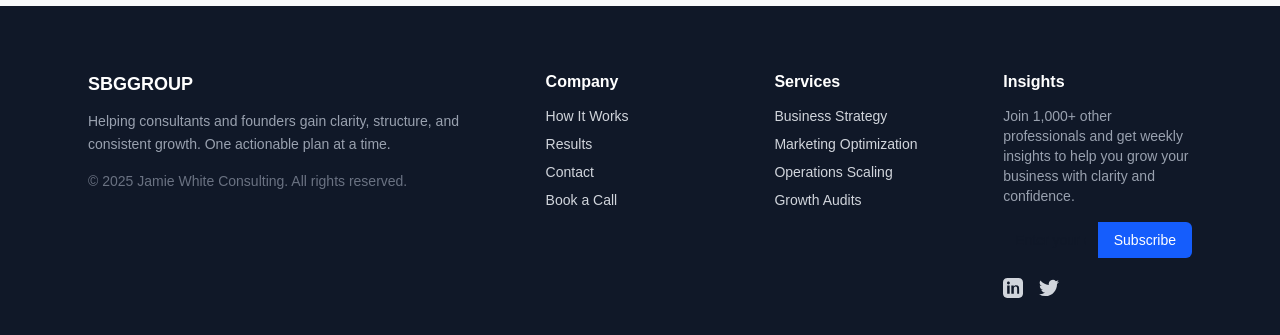
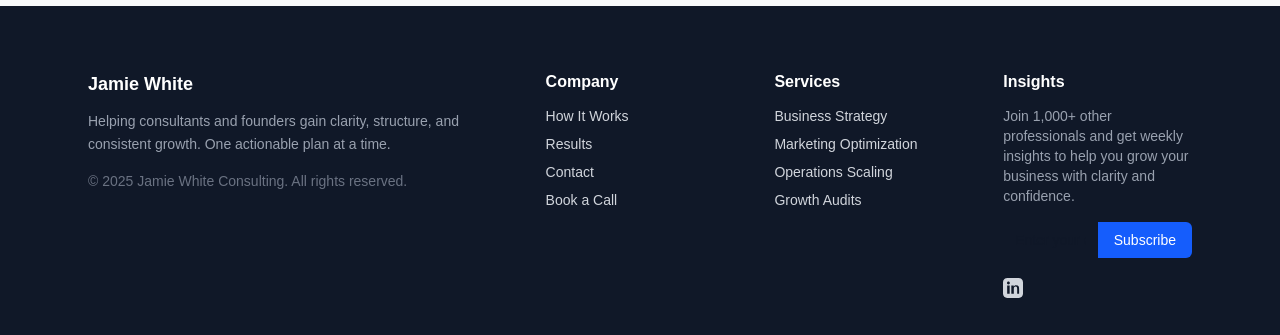
Before and after one commit to warlordtm/sbggroup, a Next.js app: page / in a window 1280 px wide. Shown: the part 4040-4375 px from the top of the page. Built offline with nearby package versions, Linux system fonts and the light colour scheme.

Commit message:
ADD an update

```diff
--- a/src/app/page.tsx
+++ b/src/app/page.tsx
@@ -410,6 +410,7 @@ export default function Page() {
           <section id="testimonials" className="bg-gray-50 py-20">
           <div className="max-w-6xl mx-auto px-6 text-center">
             <motion.h2
+              id='results'
               initial={{ opacity: 0, y: 40 }}
               whileInView={{ opacity: 1, y: 0 }}
               transition={{ duration: 0.6 }}
@@ -540,7 +541,7 @@ export default function Page() {
             {/* Company Info */}
             <div className="md:col-span-2">
               <h4 className="text-white text-lg font-semibold mb-3">
-                SBGGROUP
+                Jamie White
               </h4>
               <p className="text-sm leading-relaxed mb-4 text-gray-400">
                 Helping consultants and founders gain clarity, structure, and consistent
@@ -628,7 +629,7 @@ export default function Page() {
 
               {/* Social Links */}
               <div className="flex items-center gap-4 mt-5">
-                <a href="#" className="hover:text-white transition" aria-label="LinkedIn">
+                <a href="https://www.linkedin.com/in/jamie-white-70aa22248/" target='_blank' className="hover:text-white transition" aria-label="LinkedIn">
                   <svg
                     xmlns="http://www.w3.org/2000/svg"
                     fill="currentColor"
@@ -644,7 +645,7 @@ export default function Page() {
                             1.379-1.555 2.837-1.555 3.034 0 3.597 2.002 3.597 4.605v5.583z" />
                   </svg>
                 </a>
-                <a href="#" className="hover:text-white transition" aria-label="Twitter">
+                {/* <a href="#" className="hover:text-white transition" aria-label="Twitter">
                   <svg
                     xmlns="http://www.w3.org/2000/svg"
                     fill="currentColor"
@@ -668,7 +669,7 @@ export default function Page() {
                             0-.213-.004-.425-.014-.636A10.025
                             10.025 0 0 0 24 4.557z" />
                   </svg>
-                </a>
+                </a> */}
               </div>
             </div>
           </div>
```
